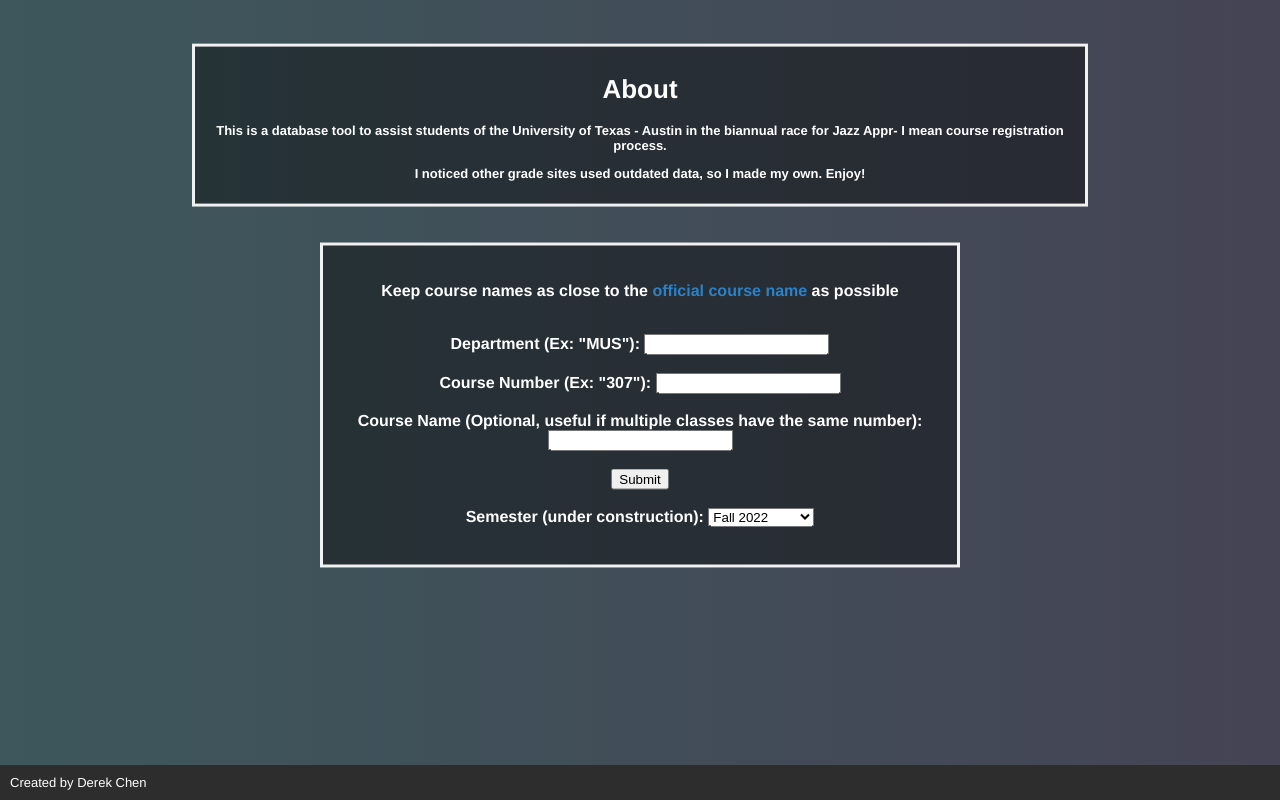
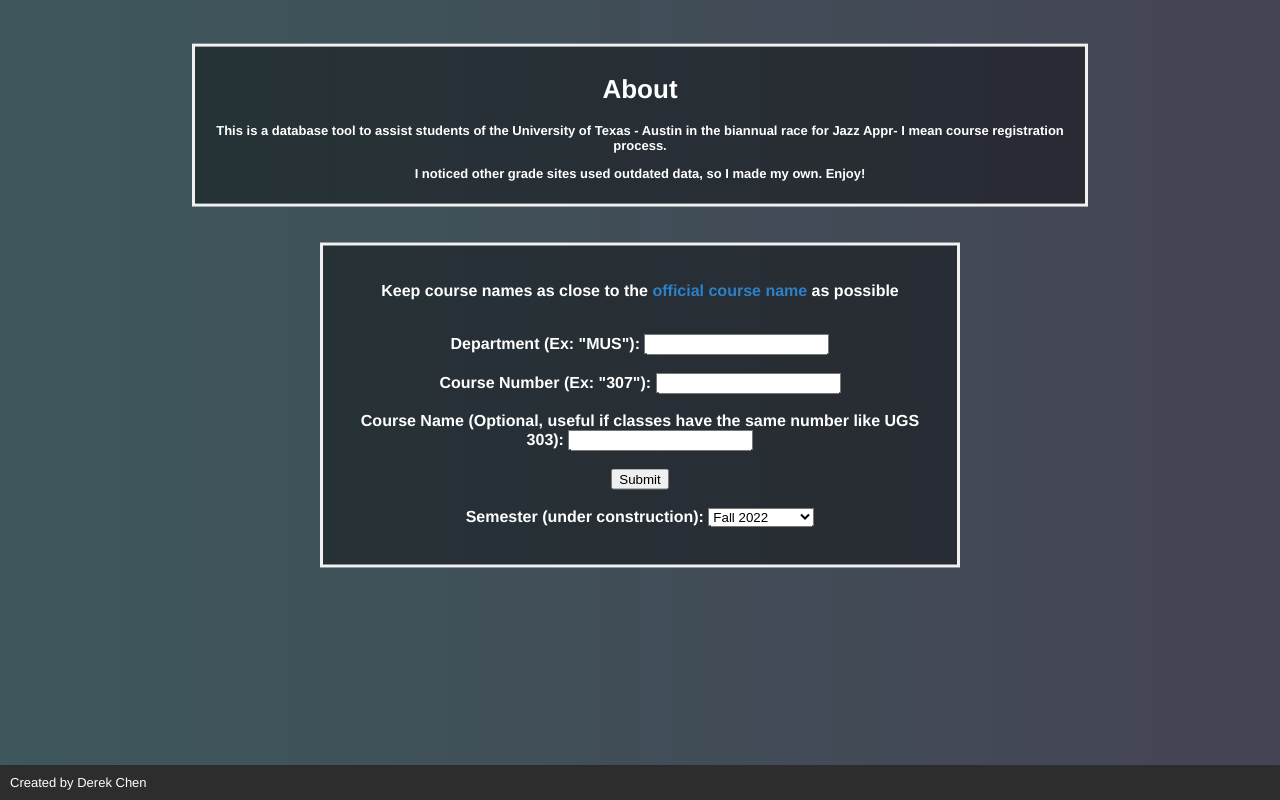
Before and after one commit to DereC4/ut-grade-distribution-viewer, a plain HTML site: page index.html in a window 1280 px wide. Drawn offline with nearby package versions, Linux system fonts and the light colour scheme.

Commit message:
Polished up site'

```diff
--- a/index.html
+++ b/index.html
@@ -48,7 +48,7 @@
       <input type="text" id="courseField" name="fname" required><br><br>
       <label for="courseNum">Course Number (Ex: "307"):</label>
       <input type="text" id="courseNum" name="fname" required><br><br>
-      <label for="courseName">Course Name (Optional, useful if multiple classes have the same number):</label>
+      <label for="courseName">Course Name (Optional, useful if classes have the same number like UGS 303):</label>
       <input type="text" id="courseName" name="fname"><br><br>
       <!-- <label for="courseInstructor">Instructor (Optional):</label>
       <input type="text" id="courseInstructor" name="fname"><br><br> -->
```
